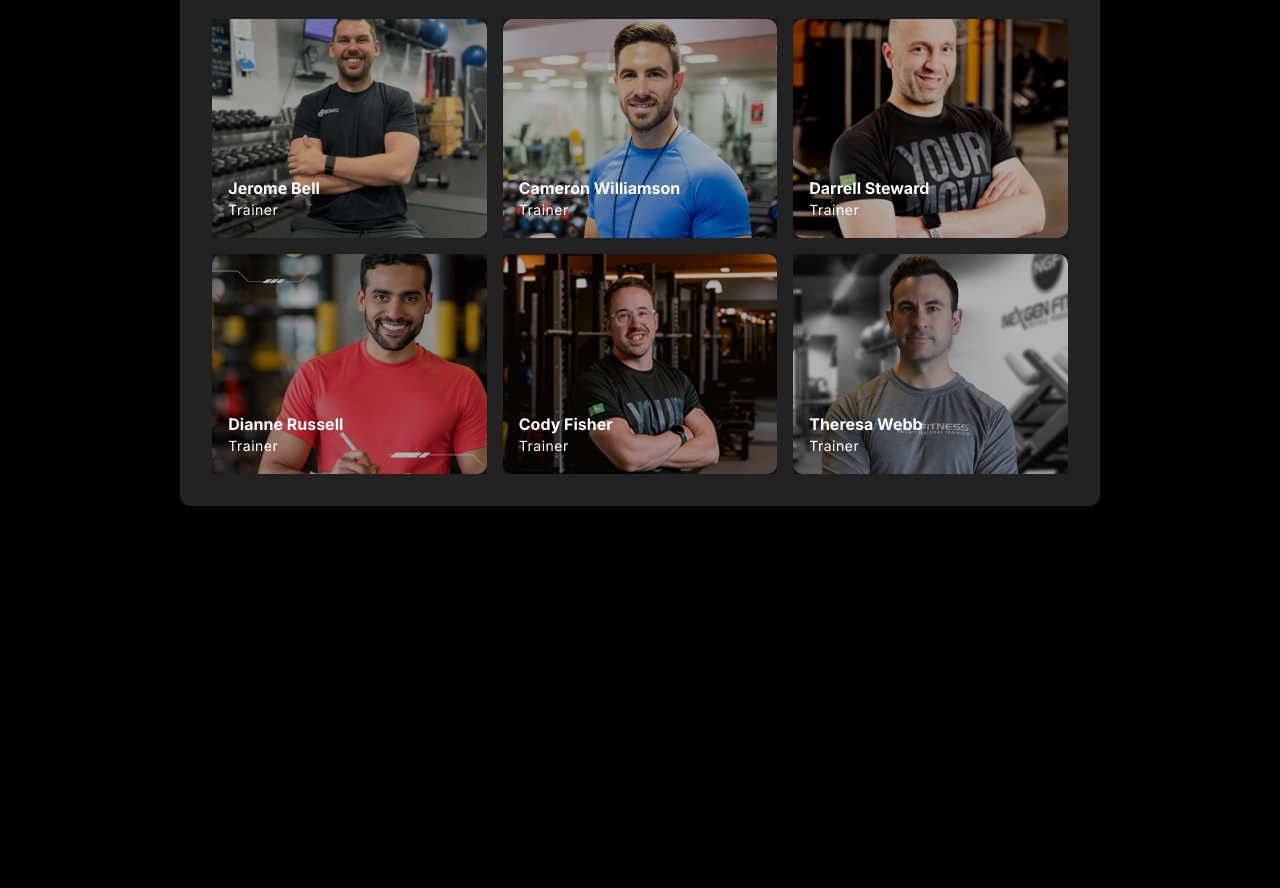
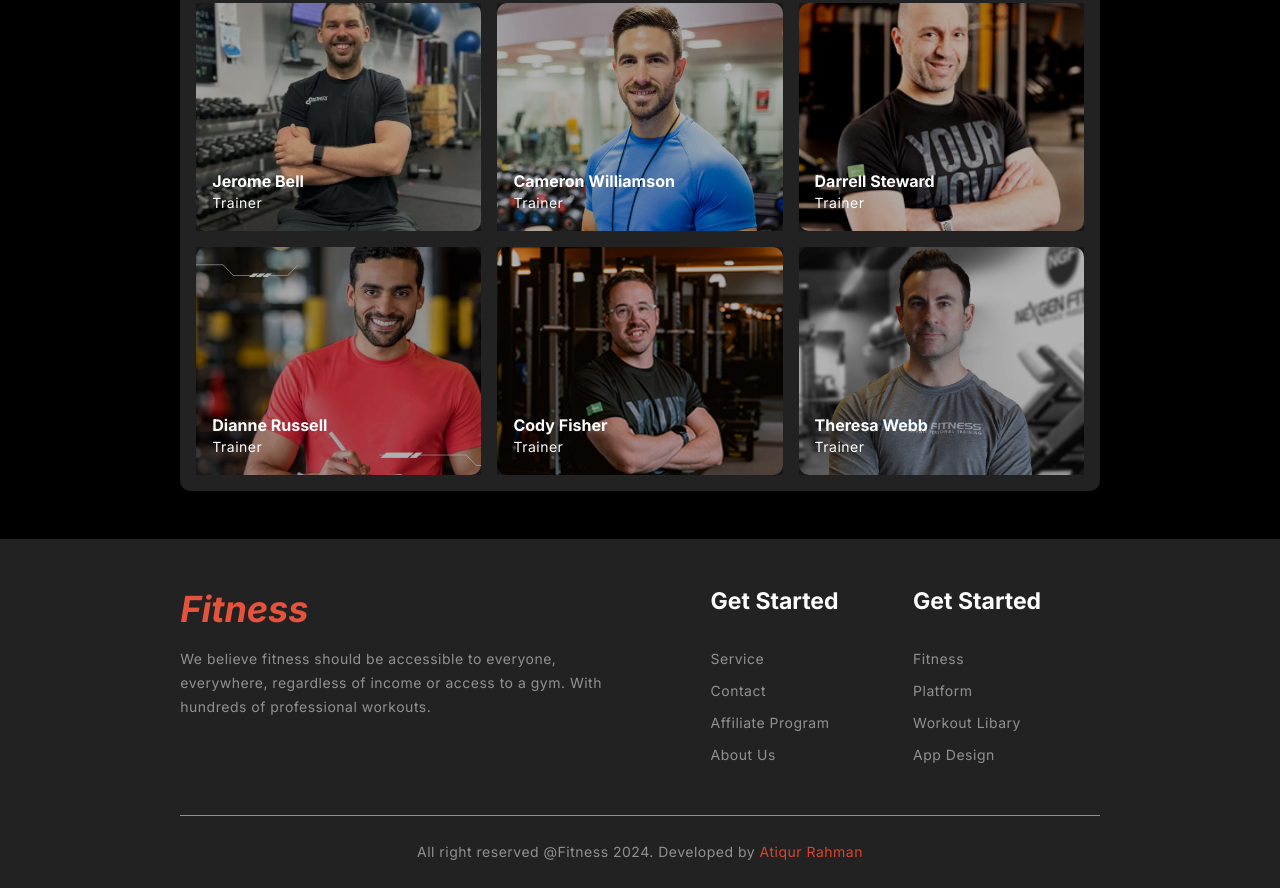
Before and after one commit to AtiqurRahman895/Fitness, a plain HTML site: page index.html in a window 1280 px wide. Shown: the part 2329-3217 px from the top of the page. Before the commit the page ends 2883 px from the top, so only its background shows below. Drawn offline with Linux system fonts and the light colour scheme; a web font is replaced by a local one.

Commit message:
ADDED FOOTER SECTION

```diff
--- a/index.html
+++ b/index.html
@@ -3,7 +3,7 @@
   <head>
     <meta charset="UTF-8" />
     <meta name="viewport" content="width=device-width, initial-scale=1.0" />
-    <title>Second Assignment</title>
+    <title>Second Assignment (Fitness)</title>
     <link rel="shortcut icon" href="./images/favicon.png" type="image/x-icon">
     <script
       src="https://kit.fontawesome.com/fd93932fe5.js"
@@ -273,5 +273,52 @@
 
     <!------- team section ends------->
 
+    <!------- footer section start------->
+
+    <footer class="footerSection">
+      <div class="wrapper footerWrapper">
+        <div class="footerContents">
+
+          <div class="footerHeader">
+            <h1 class="logo">Fitness</h1>
+            <p>
+              We believe fitness should be accessible to everyone, everywhere, regardless of income or access to a gym. With hundreds of professional workouts.
+            </p>
+          </div>
+
+          <div class="footerMenus">
+            <div class="eachFooterMenu">
+              <h4>Get Started</h4>
+              <div class="footerMenuLinks">
+                <a href="#">Service</a>
+                <a href="#">Contact</a>
+                <a href="#">Affiliate Program</a>
+                <a href="#">About Us</a>
+              </div>
+
+            </div>
+
+            <div class="eachFooterMenu">
+              <h4>Get Started</h4>
+              <div class="footerMenuLinks">
+                <a href="#">Fitness</a>
+                <a href="#">Platform</a>
+                <a href="#">Workout Libary</a>
+                <a href="#">App Design</a>
+              </div>
+            </div>
+          </div>
+        </div>
+
+        <div class="footerCopyRights">
+          <span>All right reserved @Fitness 2024. Developed by <a href="https://atiqur.pages.dev/">Atiqur Rahman</a></span>
+        </div>
+
+      </div>
+
+    </footer>
+
+    <!------- footer section ends------->
+
   </body>
 </html>
--- a/style.css
+++ b/style.css
@@ -446,7 +446,6 @@ h6 {
   gap: 2rem;
 }
 .teamMembers {
-  padding: 2rem;
   background: var(--custom-gray);
   border-radius: 10px;
   display: grid;
@@ -489,3 +488,127 @@ h6 {
   }
 
 }
+
+
+/************** footer section **************/
+
+.footerSection{
+  background: var(--custom-gray);
+}
+.footerWrapper {
+  margin-bottom: 0;
+}
+
+.footerContents {
+  display: grid;
+  gap: 1.5rem;
+  padding-block: 3rem;
+  border-bottom: 1px solid rgba(255, 255, 255, 0.5);
+}
+
+.footerHeader {
+  display: flex;
+  gap: 1rem;
+  flex-direction: column;
+}
+
+.footerMenus {
+  display: flex;
+  flex-wrap: wrap;
+  justify-content: space-between;
+  gap: 1rem;
+}
+
+.eachFooterMenu {
+  display: flex;
+  gap: 1rem;
+  flex-direction: column;
+}
+
+.footerMenuLinks {
+  display: grid;
+  gap: 0.5rem;
+}
+.footerMenuLinks>a:hover {
+  color: var(--custom-red);
+}
+
+.footerCopyRights {
+  padding-block: 1.5rem;
+  text-align: center;
+}
+.footerCopyRights a {
+  animation-name: glowMyPortfolioLink;
+  animation-duration: 4s;
+  animation-iteration-count: infinite;
+  animation-fill-mode: forwards;
+  animation-timing-function: cubic-bezier(0.28, -0.08, 0.61, 1.04);
+}
+
+@keyframes glowMyPortfolioLink {
+  0%{
+      color: #e6533c;
+
+  }
+
+  25%{
+      color: #ca2f18;
+
+  }
+  50%{
+      color: #d84630;
+
+  }
+  75%{
+    color: #f05c45;
+
+  }
+  100%{
+    color: var(--custom-red);
+
+  }
+
+}
+
+@media (min-width: 400px) {
+
+  .footerMenus {
+    display: flex;
+    justify-content: flex-start;
+    gap: 5rem;
+}
+
+}
+
+@media (min-width: 576px) {
+
+  .footerMenus {
+    display: flex;
+    justify-content: flex-start;
+    gap: 5rem;
+}
+
+}
+@media (min-width: 800px) {
+  .footerContents {
+    grid-template-columns: 1fr 1fr;
+    gap: 1.5rem;
+  }
+
+
+
+  .footerMenus {
+    display: flex;
+    justify-content: space-evenly;
+    gap: 1rem;
+  }
+
+  .eachFooterMenu {
+    display: flex;
+    gap: 2rem;
+    flex-direction: column;
+  }
+
+
+
+}
```
